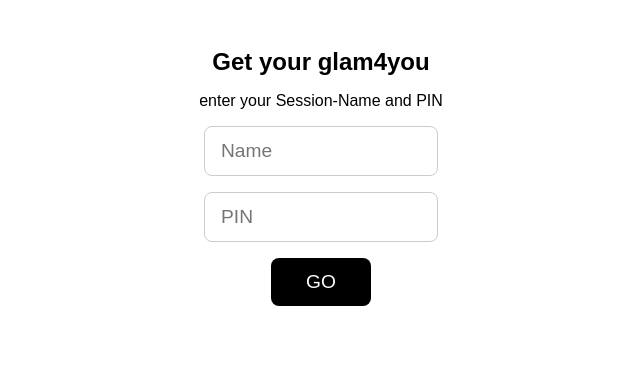
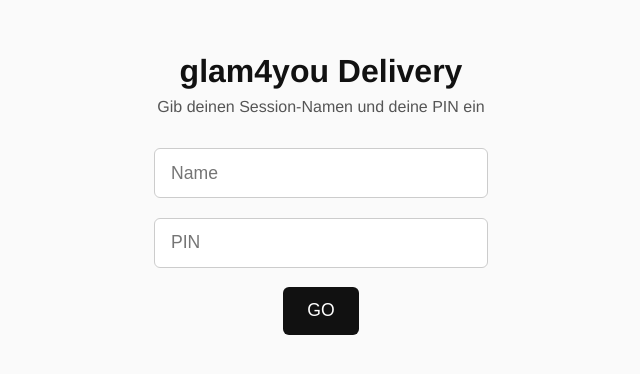
Before and after one commit to glam-4-you/video-delivery, a Flask app: page / in a window 1280 px wide. Shown: the top 374 px of the page, without its empty margins (319-959 px from the left). Run offline with Flask 3, Linux system fonts and the light colour scheme.

Commit message:
Update: neues Layout für Form und Ergebnisanzeige

```diff
--- a/templates/form.html
+++ b/templates/form.html
@@ -3,60 +3,73 @@
 <head>
   <meta charset="utf-8">
   <meta name="viewport" content="width=device-width, initial-scale=1">
-  <title>glam4you</title>
+  <title>glam4you – Zugang</title>
   <style>
     body {
-      font-family: sans-serif;
-      background-color: #fff;
-      color: #000;
+      font-family: 'Helvetica Neue', sans-serif;
+      background: #fafafa;
+      color: #333;
       margin: 0;
       padding: 2rem;
       text-align: center;
     }
     h1 {
-      font-size: 1.5rem;
+      font-size: 2rem;
       margin-bottom: 0.5rem;
+      color: #111;
+    }
+    p {
+      margin-top: 0;
+      margin-bottom: 2rem;
+      color: #555;
     }
     form {
       display: flex;
       flex-direction: column;
       align-items: center;
-      gap: 1rem;
+      gap: 1.2rem;
       max-width: 300px;
       margin: 0 auto;
     }
     input {
       height: 3rem;
-      font-size: 1.2rem;
+      font-size: 1.1rem;
       padding: 0 1rem;
       border: 1px solid #ccc;
-      border-radius: 8px;
+      border-radius: 6px;
       width: 100%;
-      max-width: 200px;
     }
     button {
       height: 3rem;
-      font-size: 1.2rem;
-      width: 100px;
-      background-color: #000;
-      color: #fff;
+      font-size: 1.1rem;
+      padding: 0 1.5rem;
+      background-color: #111;
+      color: white;
       border: none;
-      border-radius: 8px;
+      border-radius: 6px;
       cursor: pointer;
+      transition: background 0.2s ease;
+    }
+    button:hover {
+      background-color: #444;
     }
     .error {
-      color: red;
+      color: #c00;
+      margin-bottom: 1.5rem;
+      font-weight: bold;
     }
   </style>
 </head>
 <body>
-  <h1>Get your glam4you</h1>
-  <p>enter your Session-Name and PIN</p>
+  <h1>glam4you Delivery</h1>
+  <p>Gib deinen Session-Namen und deine PIN ein</p>
+
   {% with messages = get_flashed_messages(with_categories=true) %}
     {% if messages %}
       <p class="error">{{ messages[0][1] }}</p>
     {% endif %}
   {% endwith %}
+
   <form method="post">
     <input type="text" name="name" placeholder="Name" required>
     <input type="text" name="pin" placeholder="PIN" required maxlength="3">
```
Also changed, not shown: templates/results.html (+40 -12 lines).
